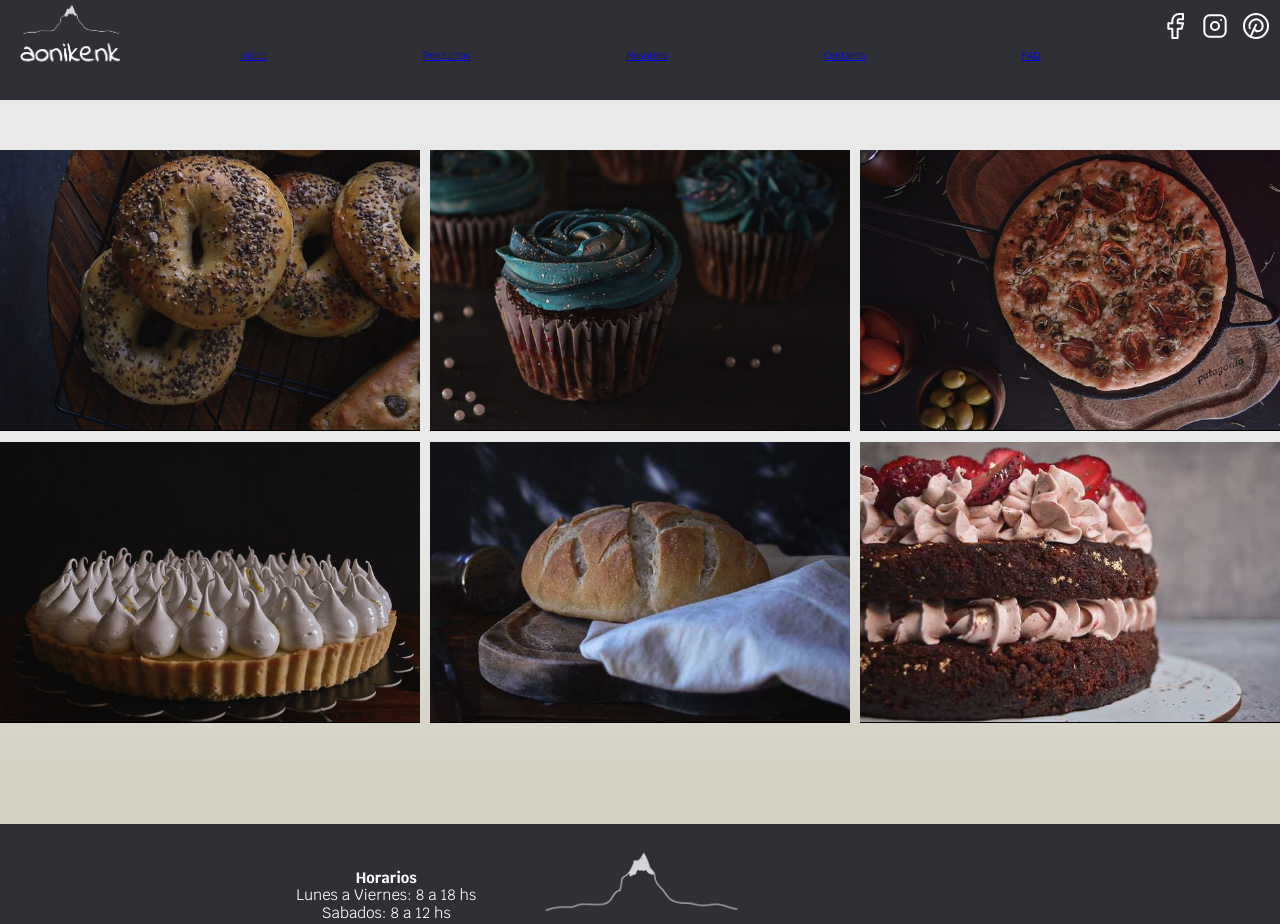
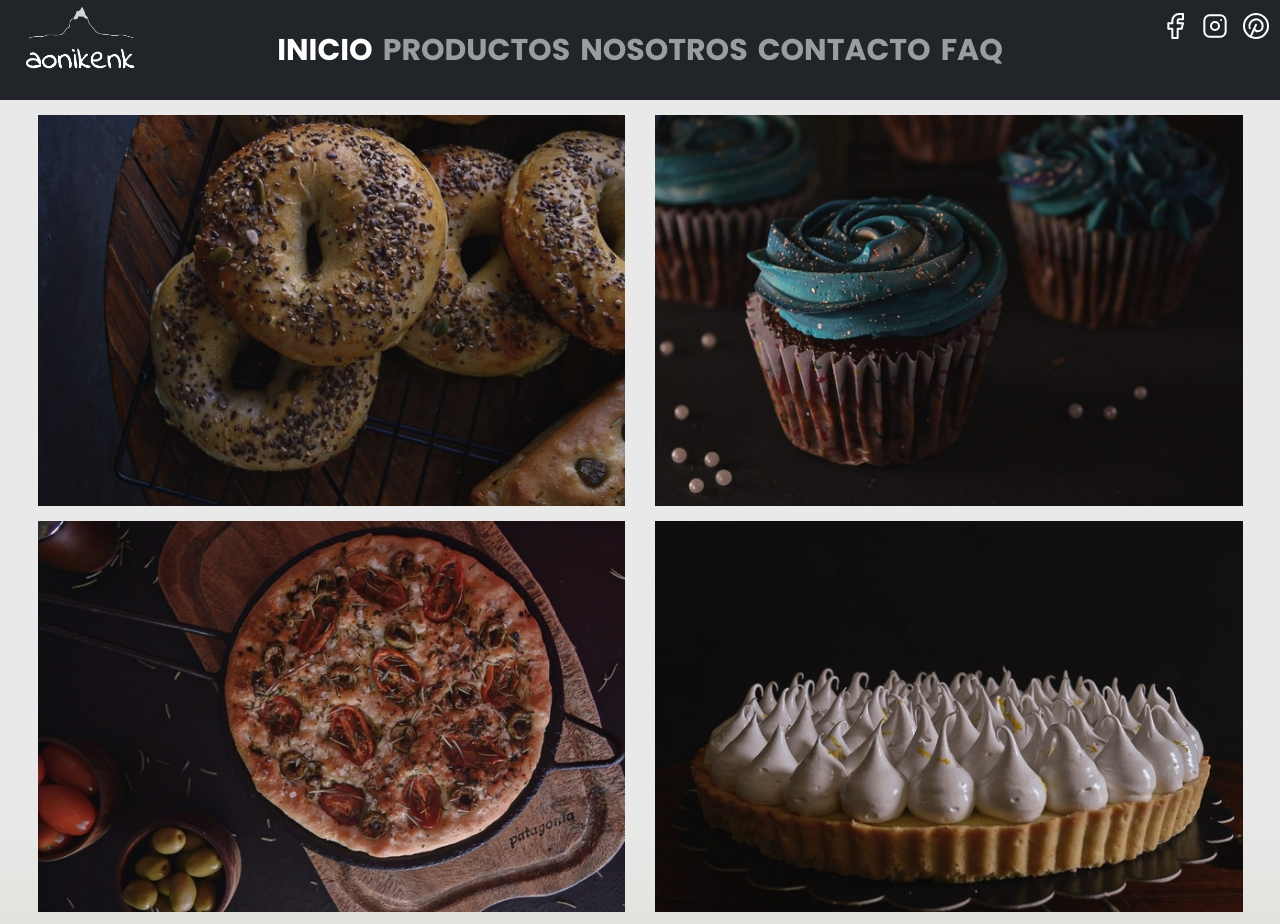
Before and after one commit to rodricastro27/aonikenk-coderhouse, a plain HTML site: page productos.html in a window 1280 px wide. Shown: the top 924 px of the page. Drawn offline with nearby package versions, Linux system fonts and the light colour scheme; grey boxes are pictures that could not be loaded.

Commit message:
Bootstrap a productos.html

```diff
--- a/css/style.css
+++ b/css/style.css
@@ -624,7 +624,6 @@ body {
 
 /* //// productos.html //// */
 .header__producto {
-  background-color: #2e3036;
   width: 100%;
   height: 100%;
   position: relative;
@@ -651,31 +650,32 @@ body {
   width: 100px;
   height: 70px;
   display: none;
+  z-index: 1;
 }
 
 /* media queries para el logo del header */
-@media (min-width: 768px) and (max-width:1200px) {
+@media (min-width: 1200px) {
   .header__logo--producto {
     position: absolute;
-    top: 0.5rem;
-    left: 2rem;
+    top: 1rem;
+    left: 3rem;
     width: 100px;
     height: 70px;
     display: block;
-    width: 80px;
-    height: 50px;
+    animation: logo-header 3s infinite reverse;
+    animation-duration: linear;
+  }
+
+  @keyframes logo-header {
+
+  50% {
+    transform: scale(1.1);
+  }
+
+  100% {
+    transform:scale(1);
   }
 }
-
-@media (min-width: 1200px) {
-  .header__logo--producto {
-    position: absolute;
-    top: 0.5rem;
-    left: 2rem;
-    width: 100px;
-    height: 70px;
-    display: block;
-  }
 }
 
 .nav__bg--producto {
@@ -742,12 +742,9 @@ body {
 }
 
 .contenedor__imagen {
-  background-color: black;
+  background-color: transparent;
   overflow: hidden;
   display: inline-block;
-  justify-items: stretch;
-  max-width: 100%;
-  height: 99.5%;
 }
 
 .imagen__producto {
--- a/productos.html
+++ b/productos.html
@@ -6,22 +6,16 @@
     <meta name="viewport" content="width=device-width, initial-scale=1.0" />
     <link rel="preconnect" href="https://fonts.googleapis.com" />
     <link rel="preconnect" href="https://fonts.gstatic.com" crossorigin />
-    <link
-      href="https://fonts.googleapis.com/css2?family=Krub:wght@400;700&family=Nanum+Myeongjo&family=Poppins:wght@400;700&display=swap"
-      rel="stylesheet"
-    />
+    <link href="https://fonts.googleapis.com/css2?family=Krub:wght@400;700&family=Nanum+Myeongjo&family=Poppins:wght@400;700&display=swap" rel="stylesheet"/>
     <link rel="stylesheet" href="./css/normalize.css" />
+    <link href="https://cdn.jsdelivr.net/npm/bootstrap@5.1.3/dist/css/bootstrap.min.css" rel="stylesheet" integrity="sha384-1BmE4kWBq78iYhFldvKuhfTAU6auU8tT94WrHftjDbrCEXSU1oBoqyl2QvZ6jIW3" crossorigin="anonymous">
     <link rel="stylesheet" href="./css/style.css" />
     <title>Aonikenk</title>
   </head>
   <body>
     <header class="header__producto">
       <div class="header__container--producto">
-        <img
-          class="header__logo--producto"
-          src="./img/LOGO.png"
-          alt="logo header"
-        />
+        <a href="index.html"><img class="header__logo--producto" src="./img/LOGO.png" alt="logo header"/></a>
       </div>
 
       <div class="header__social">
@@ -88,17 +82,82 @@
         </a>
       </div>
 
-      <nav class="nav__bg--producto">
+<!-- Nueva barra de navegación aplicando bootstrap -->
+      <nav class="navbar navbar-expand-md navbar-dark bg-dark h-100 p-3">
+        <div class="container-fluid">
+          <button class="navbar-toggler" type="button" data-bs-toggle="collapse" data-bs-target="#navbarTogglerDemo01" aria-controls="navbarTogglerDemo01" aria-expanded="false" aria-label="Toggle navigation">
+            <span class="navbar-toggler-icon"></span>
+          </button>
+          <div class="collapse navbar-collapse nav__bg" id="navbarTogglerDemo01">
+            <ul class="navbar-nav mx-auto">
+              <li class="nav-item">
+                <a class="nav-link active" aria-current="page" href="index.html">Inicio</a>
+              </li>
+              <li class="nav-item">
+                <a class="nav-link" href="productos.html">Productos</a>
+              </li>
+              <li class="nav-item">
+                <a class="nav-link" href="nosotros.html">Nosotros</a>
+              </li>
+              <li class="nav-item">
+                <a class="nav-link" href="contacto.html">Contacto</a>
+              </li>
+              <li class="nav-item">
+                <a class="nav-link" href="faq.html">FAQ</a>
+              </li>
+            </ul>
+          </div>
+        </div>
+      </nav>
+
+      <!-- BARRA NAVEGACION CSS PURO DESACTIVADA -->
+     <!--  <nav class="nav__bg--producto">
         <a class="nav__bg--enlaces" href="index.html">Inicio</a>
         <a class="nav__bg--enlaces" href="productos.html">Productos</a>
         <a class="nav__bg--enlaces" href="nosotros.html">Nosotros</a>
         <a class="nav__bg--enlaces" href="contacto.html">Contacto</a>
         <a class="nav__bg--enlaces" href="faq.html">FAQ</a>
-      </nav>
+      </nav> -->
     </header>
     <!-- Fin del header, incluye logo, barra de navegación y logos de rr.ss -->
 
-    <main class="contenido__principal--producto">
+    <!-- seccion de productos responsive armada con el grid de bootstrap -->
+    <div class="container-fluid px-5">
+      <div class="row">
+        <div class="contenedor__imagen col-xs-1 col-md-6 col-xxl-4 gx-5 gy-4">
+          <a class="contenido__principal--enlace" href="#"
+          ><img class="imagen__producto" src="./img/bagels.jpg" alt="bagels"
+          /></a>
+        </div>
+        <div class="contenedor__imagen col-xs-1 col-md-6 col-xxl-4 gx-5 gy-4">
+          <a class="contenido__principal--enlace" href="#"
+          ><img class="imagen__producto" src="./img/cupcake.jpg" alt="cupacke"
+          /></a>
+        </div>
+        <div class="contenedor__imagen col-xs-1 col-md-6 col-xxl-4 gx-5 gy-4">
+          <a class="contenido__principal--enlace" href="#"
+          ><img class="imagen__producto" src="./img/focaccia1.jpg" alt="focaccia"
+          /></a>
+        </div>
+        <div class="contenedor__imagen col-xs-1 col-md-6 col-xxl-4 gx-5 gy-4">
+          <a class="contenido__principal--enlace" href="#"
+        ><img class="imagen__producto" src="./img/lemonpie.jpg" alt="lemon pie"
+        /></a>
+        </div>
+        <div class="contenedor__imagen col-xs-1 col-md-6 col-xxl-4 gx-5 gy-4">
+          <a class="contenido__principal--enlace" href="#"
+        ><img class="imagen__producto" src="./img/panblanco.jpeg" alt="pan"
+        /></a>
+        </div>
+        <div class="contenedor__imagen col-xs-1 col-md-6 col-xxl-4 gx-5 gy-4">
+          <a class="contenido__principal--enlace" href="#"
+        ><img class="imagen__producto" src="./img/torta.jpeg" alt="torta"
+        /></a>
+        </div>
+      </div>
+    </div>
+
+    <!-- <main class="contenido__principal--producto">
       <div class="contenedor__imagen">
         <a class="contenido__principal--enlace" href="#"
         ><img class="imagen__producto" src="./img/bagels.jpg" alt="bagels"
@@ -134,7 +193,7 @@
         ><img class="imagen__producto" src="./img/torta.jpeg" alt="torta"
         /></a>
       </div>
-    </main>
+    </main> -->
 
     <footer class="footer">
       <div class="footer__ubicacion">
@@ -246,5 +305,7 @@
         </a>
       </div>
     </footer>
+
+    <script src="https://cdn.jsdelivr.net/npm/bootstrap@5.1.3/dist/js/bootstrap.bundle.min.js" integrity="sha384-ka7Sk0Gln4gmtz2MlQnikT1wXgYsOg+OMhuP+IlRH9sENBO0LRn5q+8nbTov4+1p" crossorigin="anonymous"></script>
   </body>
 </html>
```
Also changed, not shown: index.html (+3 -1 lines).
